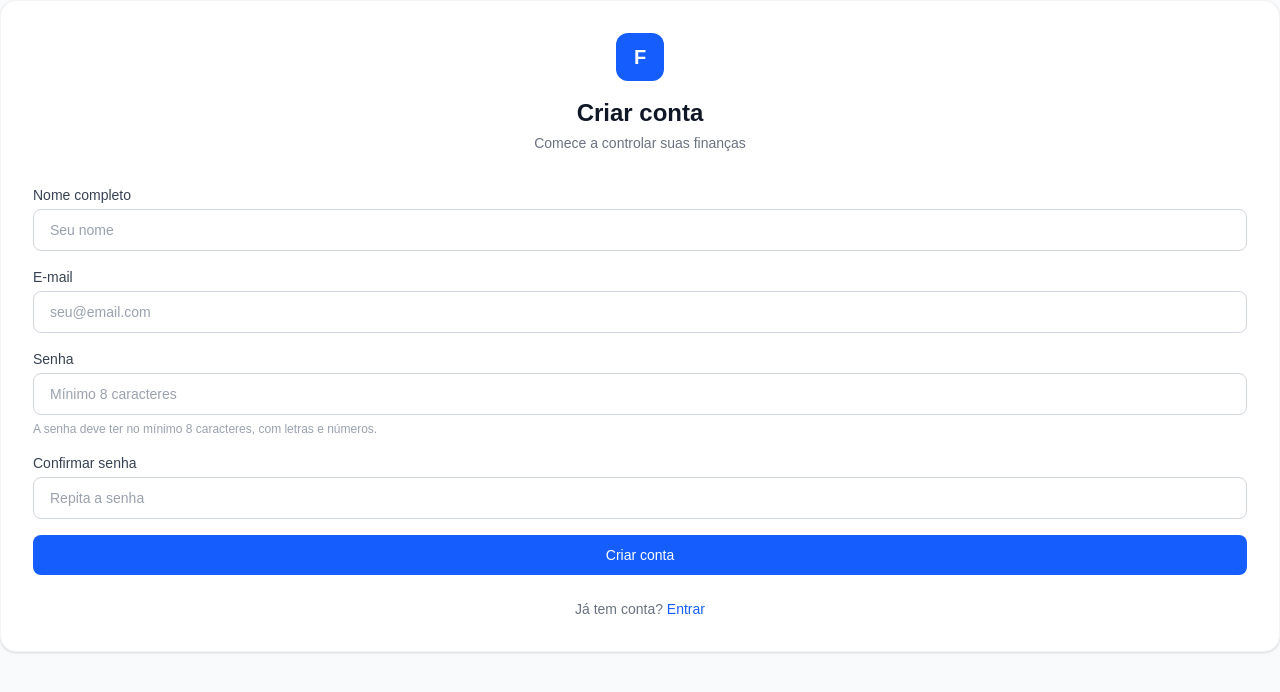
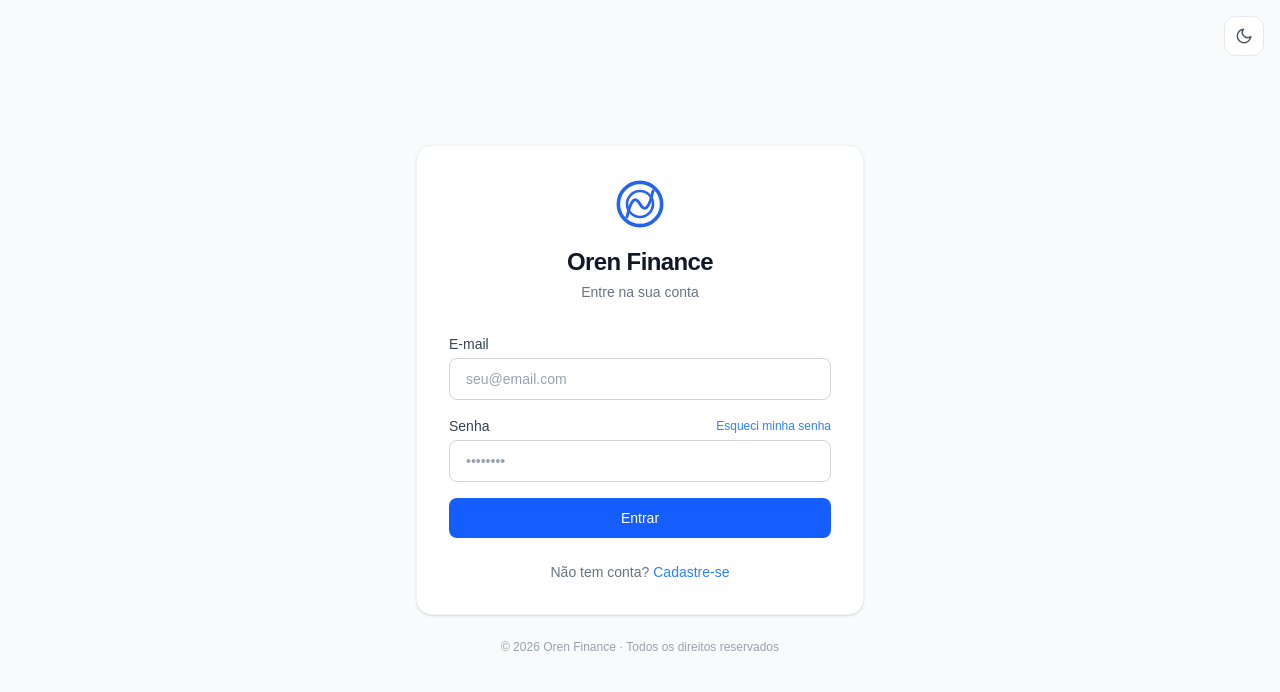
Before and after one commit to Gabryeldesa/OrenFinance-frontend, a Next.js app: page /login in a window 1280 px wide. Shown: the top 692 px of the page. Built offline with nearby package versions, Linux system fonts and the light colour scheme; no server answers.

Commit message:
correção paginas

```diff
--- a/src/app/(auth)/login/page.tsx
+++ b/src/app/(auth)/login/page.tsx
@@ -1,170 +1,161 @@
 'use client'
 
-import { useState } from 'react'
+import { useState, useEffect } from 'react'
+import { useRouter } from 'next/navigation'
 import Link from 'next/link'
 import { supabase } from '@/lib/supabase'
 
-export default function RegisterPage() {
-  const [name, setName] = useState('')
+function OrenLogo({ size = 40, dark = false }: { size?: number; dark?: boolean }) {
+  const color = dark ? '#60a5fa' : '#2563eb'
+  return (
+    <svg width={size} height={size} viewBox="0 0 36 36" fill="none" xmlns="http://www.w3.org/2000/svg">
+      <circle cx="18" cy="18" r="15" stroke={color} strokeWidth="2.5" fill="none"/>
+      <circle cx="18" cy="18" r="9" stroke={color} strokeWidth="1.8" fill="none"/>
+      <path d="M9 27 Q13 9 18 18 Q23 27 27 9" stroke={color} strokeWidth="2" strokeLinecap="round" fill="none"/>
+    </svg>
+  )
+}
+
+export default function LoginPage() {
+  const router = useRouter()
   const [email, setEmail] = useState('')
   const [password, setPassword] = useState('')
-  const [confirm, setConfirm] = useState('')
   const [error, setError] = useState('')
   const [loading, setLoading] = useState(false)
-  const [done, setDone] = useState(false)
+  const [theme, setTheme] = useState<'light' | 'dark'>('light')
+  const [mounted, setMounted] = useState(false)
 
-  const validatePassword = (pwd: string) => {
-    if (pwd.length < 8) return 'A senha deve ter pelo menos 8 caracteres.'
-    if (!/[a-zA-Z]/.test(pwd)) return 'A senha deve conter pelo menos uma letra.'
-    if (!/[0-9]/.test(pwd)) return 'A senha deve conter pelo menos um número.'
-    return null
+  useEffect(() => {
+    setMounted(true)
+    const saved = localStorage.getItem('theme')
+    const prefersDark = window.matchMedia('(prefers-color-scheme: dark)').matches
+    const initial = (saved as 'light' | 'dark') || (prefersDark ? 'dark' : 'light')
+    setTheme(initial)
+    document.documentElement.classList.toggle('dark', initial === 'dark')
+  }, [])
+
+  const toggleTheme = () => {
+    const next = theme === 'dark' ? 'light' : 'dark'
+    setTheme(next)
+    localStorage.setItem('theme', next)
+    document.documentElement.classList.toggle('dark', next === 'dark')
   }
 
-  const handleRegister = async (e: React.FormEvent) => {
+  const handleLogin = async (e: React.FormEvent) => {
     e.preventDefault()
     setError('')
-
-    const pwdError = validatePassword(password)
-    if (pwdError) { setError(pwdError); return }
-
-    if (password !== confirm) {
-      setError('As senhas não coincidem.')
-      return
-    }
-
     setLoading(true)
-
     try {
-      const { error } = await supabase.auth.signUp({
-        email,
-        password,
-        options: {
-          data: { full_name: name },
-          emailRedirectTo: 'https://oren-finance-frontend.vercel.app/login'
-        }
-      })
-
-      if (error) {
-        setError('Erro ao criar conta. Tente novamente.')
-        return
-      }
-
-      setDone(true)
+      const { error } = await supabase.auth.signInWithPassword({ email, password })
+      if (error) { setError('E-mail ou senha incorretos. Tente novamente.'); return }
+      router.push('/dashboard')
     } catch {
-      setError('Erro ao criar conta. Tente novamente.')
+      setError('Erro ao fazer login. Tente novamente.')
     } finally {
       setLoading(false)
     }
   }
 
-  if (done) {
-    return (
-      <div className="bg-white rounded-2xl shadow-sm border border-gray-100 p-8 text-center">
-        <div className="w-16 h-16 bg-green-100 rounded-full flex items-center justify-center mx-auto mb-4">
-          <svg xmlns="http://www.w3.org/2000/svg" width="32" height="32" viewBox="0 0 24 24" fill="none" stroke="#16a34a" strokeWidth="2" strokeLinecap="round" strokeLinejoin="round">
-            <path d="M4 4h16c1.1 0 2 .9 2 2v12c0 1.1-.9 2-2 2H4c-1.1 0-2-.9-2-2V6c0-1.1.9-2 2-2z"/>
-            <polyline points="22,6 12,13 2,6"/>
-          </svg>
-        </div>
-        <h1 className="text-2xl font-bold text-gray-900 mb-2">Confirme seu e-mail</h1>
-        <p className="text-gray-500 text-sm mb-2">
-          Enviamos um link de confirmação para:
-        </p>
-        <p className="text-blue-600 font-medium text-sm mb-6">{email}</p>
-        <p className="text-gray-400 text-xs mb-8">
-          Clique no link do e-mail para ativar sua conta. Verifique também a caixa de spam.
-        </p>
-        <Link
-          href="/login"
-          className="block w-full bg-blue-600 text-white py-2.5 rounded-lg text-sm font-medium hover:bg-blue-700 transition-colors text-center"
-        >
-          Ir para o login
-        </Link>
-      </div>
-    )
-  }
+  const isDark = theme === 'dark'
+
+  if (!mounted) return null
 
   return (
-    <div className="bg-white rounded-2xl shadow-sm border border-gray-100 p-8">
+    <div className={`min-h-screen flex items-center justify-center p-4 transition-colors duration-300 ${isDark ? 'bg-gray-900' : 'bg-gray-50'}`}>
+
+      {/* Botão de tema no canto superior direito */}
+      <button
+        onClick={toggleTheme}
+        className={`fixed top-4 right-4 p-2.5 rounded-xl border transition-colors ${
+          isDark
+            ? 'bg-gray-800 border-gray-700 text-gray-300 hover:bg-gray-700'
+            : 'bg-white border-gray-200 text-gray-600 hover:bg-gray-50'
+        }`}
+        title={isDark ? 'Modo claro' : 'Modo escuro'}
+      >
+        {isDark ? (
+          <svg width="18" height="18" viewBox="0 0 24 24" fill="none" stroke="currentColor" strokeWidth="2" strokeLinecap="round" strokeLinejoin="round">
+            <circle cx="12" cy="12" r="5"/><line x1="12" y1="1" x2="12" y2="3"/><line x1="12" y1="21" x2="12" y2="23"/>
+            <line x1="4.22" y1="4.22" x2="5.64" y2="5.64"/><line x1="18.36" y1="18.36" x2="19.78" y2="19.78"/>
+            <line x1="1" y1="12" x2="3" y2="12"/><line x1="21" y1="12" x2="23" y2="12"/>
+            <line x1="4.22" y1="19.78" x2="5.64" y2="18.36"/><line x1="18.36" y1="5.64" x2="19.78" y2="4.22"/>
+          </svg>
+        ) : (
+          <svg width="18" height="18" viewBox="0 0 24 24" fill="none" stroke="currentColor" strokeWidth="2" strokeLinecap="round" strokeLinejoin="round">
+            <path d="M21 12.79A9 9 0 1 1 11.21 3 7 7 0 0 0 21 12.79z"/>
+          </svg>
+        )}
+      </button>
+
+      <div className="w-full max-w-md">
+        <div className={`rounded-2xl shadow-sm border p-8 transition-colors duration-300 ${
+          isDark ? 'bg-gray-800 border-gray-700' : 'bg-white border-gray-100'
+        }`}>
+
+          {/* Logo e título */}
           <div className="text-center mb-8">
-        <div className="w-12 h-12 bg-blue-600 rounded-xl flex items-center justify-center mx-auto mb-4">
-          <span className="text-white text-xl font-bold">F</span>
+            <div className="flex justify-center mb-4">
+              <OrenLogo size={52} dark={isDark} />
             </div>
-        <h1 className="text-2xl font-bold text-gray-900">Criar conta</h1>
-        <p className="text-gray-500 text-sm mt-1">Comece a controlar suas finanças</p>
+            <h1 className={`text-2xl font-bold tracking-tight ${isDark ? 'text-white' : 'text-gray-900'}`}>
+              Oren Finance
+            </h1>
+            <p className={`text-sm mt-1 ${isDark ? 'text-gray-400' : 'text-gray-500'}`}>
+              Entre na sua conta
+            </p>
           </div>
 
-      <form onSubmit={handleRegister} className="space-y-4">
+          {/* Formulário */}
+          <form onSubmit={handleLogin} className="space-y-4">
             {error && (
-          <div className="bg-red-50 border border-red-200 text-red-700 px-4 py-3 rounded-lg text-sm">
+              <div className="bg-red-50 border border-red-200 text-red-700 px-4 py-3 rounded-lg text-sm dark:bg-red-900/20 dark:border-red-800 dark:text-red-400">
                 {error}
               </div>
             )}
 
             <div>
-          <label htmlFor="name" className="block text-sm font-medium text-gray-700 mb-1">
-            Nome completo
-          </label>
-          <input
-            id="name"
-            type="text"
-            value={name}
-            onChange={e => setName(e.target.value)}
-            placeholder="Seu nome"
-            required
-            style={{ color: '#111827', backgroundColor: '#ffffff' }}
-            className="w-full px-4 py-2.5 border border-gray-300 rounded-lg text-sm placeholder-gray-400 focus:outline-none focus:ring-2 focus:ring-blue-500 focus:border-transparent"
-          />
-        </div>
-
-        <div>
-          <label htmlFor="email" className="block text-sm font-medium text-gray-700 mb-1">
+              <label className={`block text-sm font-medium mb-1 ${isDark ? 'text-gray-300' : 'text-gray-700'}`}>
                 E-mail
               </label>
               <input
-            id="email"
                 type="email"
                 value={email}
                 onChange={e => setEmail(e.target.value)}
                 placeholder="seu@email.com"
                 required
-            style={{ color: '#111827', backgroundColor: '#ffffff' }}
-            className="w-full px-4 py-2.5 border border-gray-300 rounded-lg text-sm placeholder-gray-400 focus:outline-none focus:ring-2 focus:ring-blue-500 focus:border-transparent"
+                style={{
+                  color: isDark ? '#f9fafb' : '#111827',
+                  backgroundColor: isDark ? '#374151' : '#ffffff',
+                  borderColor: isDark ? '#4b5563' : '#d1d5db'
+                }}
+                className="w-full px-4 py-2.5 border rounded-lg text-sm placeholder-gray-400 focus:outline-none focus:ring-2 focus:ring-blue-500 focus:border-transparent"
               />
             </div>
 
             <div>
-          <label htmlFor="password" className="block text-sm font-medium text-gray-700 mb-1">
+              <div className="flex items-center justify-between mb-1">
+                <label className={`block text-sm font-medium ${isDark ? 'text-gray-300' : 'text-gray-700'}`}>
                   Senha
                 </label>
+                <Link
+                  href="/forgot-password"
+                  className="text-xs text-blue-500 hover:underline"
+                >
+                  Esqueci minha senha
+                </Link>
+              </div>
               <input
-            id="password"
                 type="password"
                 value={password}
                 onChange={e => setPassword(e.target.value)}
-            placeholder="Mínimo 8 caracteres"
+                placeholder="••••••••"
                 required
-            style={{ color: '#111827', backgroundColor: '#ffffff' }}
-            className="w-full px-4 py-2.5 border border-gray-300 rounded-lg text-sm placeholder-gray-400 focus:outline-none focus:ring-2 focus:ring-blue-500 focus:border-transparent"
-          />
-          <p className="text-xs text-gray-400 mt-1.5">
-            A senha deve ter no mínimo 8 caracteres, com letras e números.
-          </p>
-        </div>
-
-        <div>
-          <label htmlFor="confirm" className="block text-sm font-medium text-gray-700 mb-1">
-            Confirmar senha
-          </label>
-          <input
-            id="confirm"
-            type="password"
-            value={confirm}
-            onChange={e => setConfirm(e.target.value)}
-            placeholder="Repita a senha"
-            required
-            style={{ color: '#111827', backgroundColor: '#ffffff' }}
-            className="w-full px-4 py-2.5 border border-gray-300 rounded-lg text-sm placeholder-gray-400 focus:outline-none focus:ring-2 focus:ring-blue-500 focus:border-transparent"
+                style={{
+                  color: isDark ? '#f9fafb' : '#111827',
+                  backgroundColor: isDark ? '#374151' : '#ffffff',
+                  borderColor: isDark ? '#4b5563' : '#d1d5db'
+                }}
+                className="w-full px-4 py-2.5 border rounded-lg text-sm placeholder-gray-400 focus:outline-none focus:ring-2 focus:ring-blue-500 focus:border-transparent"
               />
             </div>
 
@@ -173,16 +164,23 @@ export default function RegisterPage() {
               disabled={loading}
               className="w-full bg-blue-600 text-white py-2.5 rounded-lg text-sm font-medium hover:bg-blue-700 disabled:opacity-50 disabled:cursor-not-allowed transition-colors"
             >
-          {loading ? 'Criando conta...' : 'Criar conta'}
+              {loading ? 'Entrando...' : 'Entrar'}
             </button>
           </form>
 
-      <p className="text-center text-sm text-gray-500 mt-6">
-        Já tem conta?{' '}
-        <Link href="/login" className="text-blue-600 hover:underline font-medium">
-          Entrar
+          <p className={`text-center text-sm mt-6 ${isDark ? 'text-gray-400' : 'text-gray-500'}`}>
+            Não tem conta?{' '}
+            <Link href="/register" className="text-blue-500 hover:underline font-medium">
+              Cadastre-se
             </Link>
           </p>
         </div>
+
+        {/* Rodapé */}
+        <p className={`text-center text-xs mt-6 ${isDark ? 'text-gray-600' : 'text-gray-400'}`}>
+          © 2026 Oren Finance · Todos os direitos reservados
+        </p>
+      </div>
+    </div>
   )
 }
--- a/src/app/(auth)/register/page.tsx
+++ b/src/app/(auth)/register/page.tsx
@@ -13,17 +13,22 @@ export default function RegisterPage() {
   const [loading, setLoading] = useState(false)
   const [done, setDone] = useState(false)
 
+  const validatePassword = (pwd: string) => {
+    if (pwd.length < 8) return 'A senha deve ter pelo menos 8 caracteres.'
+    if (!/[a-zA-Z]/.test(pwd)) return 'A senha deve conter pelo menos uma letra.'
+    if (!/[0-9]/.test(pwd)) return 'A senha deve conter pelo menos um número.'
+    return null
+  }
+
   const handleRegister = async (e: React.FormEvent) => {
     e.preventDefault()
     setError('')
 
+    const pwdError = validatePassword(password)
+    if (pwdError) { setError(pwdError); return }
+
     if (password !== confirm) {
       setError('As senhas não coincidem.')
-      return
-    }
-
-    if (password.length < 6) {
-      setError('A senha deve ter pelo menos 6 caracteres.')
       return
     }
 
@@ -35,7 +40,7 @@ export default function RegisterPage() {
         password,
         options: {
           data: { full_name: name },
-          emailRedirectTo: 'http://localhost:3000/login'
+          emailRedirectTo: 'https://oren-finance-frontend.vercel.app/login'
         }
       })
 
@@ -137,11 +142,14 @@ export default function RegisterPage() {
             type="password"
             value={password}
             onChange={e => setPassword(e.target.value)}
-            placeholder="Mínimo 6 caracteres"
+            placeholder="Mínimo 8 caracteres"
             required
             style={{ color: '#111827', backgroundColor: '#ffffff' }}
             className="w-full px-4 py-2.5 border border-gray-300 rounded-lg text-sm placeholder-gray-400 focus:outline-none focus:ring-2 focus:ring-blue-500 focus:border-transparent"
           />
+          <p className="text-xs text-gray-400 mt-1.5">
+            A senha deve ter no mínimo 8 caracteres, com letras e números.
+          </p>
         </div>
 
         <div>
```
Lines whose indentation alone changed are shown as unchanged.
